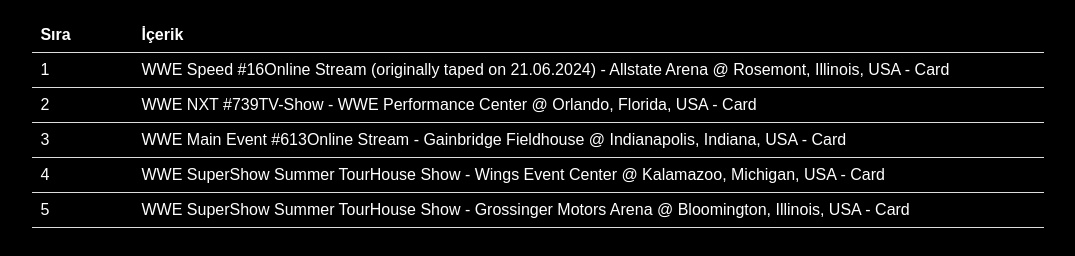
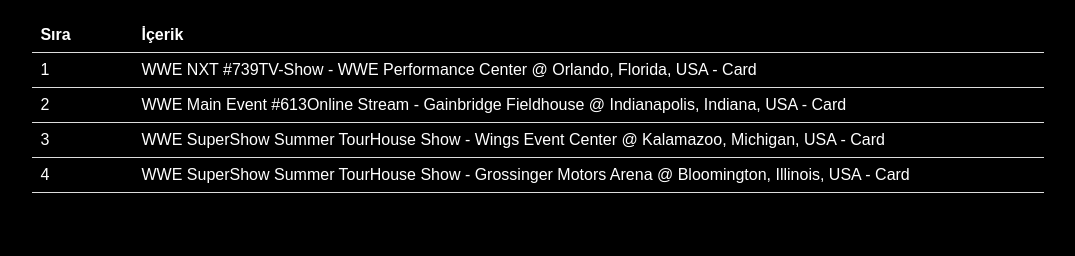
Before and after one commit to 0x733/WWE, a plain HTML site: page index.html in a window 1280 px wide. Shown: the part 48-304 px from the top of the page, without its empty margins (102-1177 px from the left). Drawn offline with Linux system fonts and the light colour scheme.

Commit message:
deploy: 90ff095da95602b0362079fba36f6e752a247044

```diff
--- a/index.html
+++ b/index.html
@@ -1 +1 @@
-<html><head><title>WWE İçerikleri</title><style>body { background-color: black; color: white; font-family: Arial, sans-serif; }table { width: 80%; margin: auto; border-collapse: collapse; }th, td { padding: 8px; text-align: left; border-bottom: 1px solid #ddd; }tr:hover { background-color: #f5f5f5; }</style></head><body><h1 style='text-align: center;'>WWE İçerikleri</h1><table><tr><th style='width: 10%;'>Sıra</th><th>İçerik</th></tr><tr><td>1</td><td>WWE Speed #16Online Stream (originally taped on 21.06.2024) - Allstate Arena @ Rosemont, Illinois, USA - Card</td></tr><tr><td>2</td><td>WWE NXT #739TV-Show - WWE Performance Center @ Orlando, Florida, USA - Card</td></tr><tr><td>3</td><td>WWE Main Event #613Online Stream - Gainbridge Fieldhouse @ Indianapolis, Indiana, USA - Card</td></tr><tr><td>4</td><td>WWE SuperShow Summer TourHouse Show - Wings Event Center @ Kalamazoo, Michigan, USA - Card</td></tr><tr><td>5</td><td>WWE SuperShow Summer TourHouse Show - Grossinger Motors Arena @ Bloomington, Illinois, USA - Card</td></tr></table></body></html>
+<html><head><title>WWE İçerikleri</title><style>body { background-color: black; color: white; font-family: Arial, sans-serif; }table { width: 80%; margin: auto; border-collapse: collapse; }th, td { padding: 8px; text-align: left; border-bottom: 1px solid #ddd; }tr:hover { background-color: #f5f5f5; }</style></head><body><h1 style='text-align: center;'>WWE İçerikleri</h1><table><tr><th style='width: 10%;'>Sıra</th><th>İçerik</th></tr><tr><td>1</td><td>WWE NXT #739TV-Show - WWE Performance Center @ Orlando, Florida, USA - Card</td></tr><tr><td>2</td><td>WWE Main Event #613Online Stream - Gainbridge Fieldhouse @ Indianapolis, Indiana, USA - Card</td></tr><tr><td>3</td><td>WWE SuperShow Summer TourHouse Show - Wings Event Center @ Kalamazoo, Michigan, USA - Card</td></tr><tr><td>4</td><td>WWE SuperShow Summer TourHouse Show - Grossinger Motors Arena @ Bloomington, Illinois, USA - Card</td></tr></table></body></html>
```
